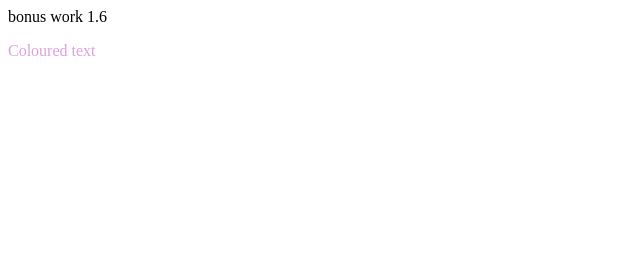
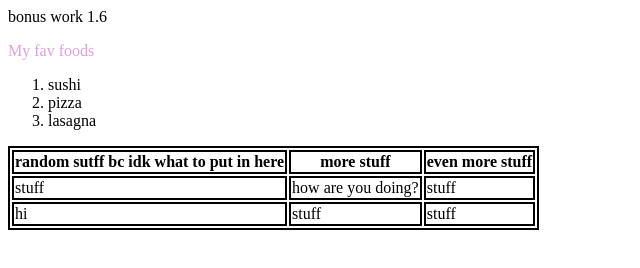
Before and after one commit to George-Kibbee/ICD2O, a plain HTML site: page Unit1/1-06/index2.html in a window 1280 px wide. Shown: the whole page, without its empty margins (0-640 px from the left). Drawn offline with Linux system fonts and the light colour scheme.

Commit message:
bonus work 1.6

```diff
--- a/Unit1/1-06/index2.html
+++ b/Unit1/1-06/index2.html
@@ -7,10 +7,34 @@
     <meta name=" keywords" content="trh, ICD2O">
     <meta name="author" content="George Kibbee">
     <meta name="viewport" content="width=device-width, initial-scale=1.0"
+
     <title> bonus work 1.6</title>
   </head>
-  <body>
-    <p> Coloured text</p>
+    <body>
+      <p> My fav foods</p>
+      <ol>
+        <li>sushi</li>
+        <li>pizza</li>
+       <li>lasagna</li>
+      </ol>
+      <Table>
+        <tr>
+          <th> random sutff bc idk what to put in here</th>
+          <th> more stuff</th>
+          <th>even more stuff</th>
+        </tr>
+        <tr>
+          <td> stuff</td>
+          <td>how are you doing?</td>
+          <td>stuff</td>
+        </tr>
+        <tr>
+          <td> hi</td>
+          <td>stuff</td>
+          <td>stuff</td>
+        </tr>
+      </Table>
+
 
   </body>
 
--- a/Unit1/1-06/style2.css
+++ b/Unit1/1-06/style2.css
@@ -1,5 +1,6 @@
-#tablestyle{
-  border:2px black;
+table, th, td{
+  border:2px solid black;
+
 }
 
 p { color:plum}
```
